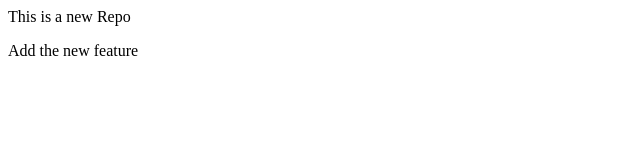
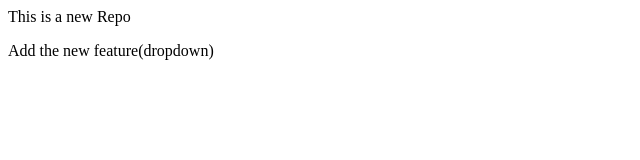
Before and after one commit to nitya-santhoshi-21/localrepo, a plain HTML site: page index.html in a window 1280 px wide. Shown: the full height of the page, 0-640 px from the left. Drawn offline with Linux system fonts and the light colour scheme.

```diff
--- a/index.html
+++ b/index.html
@@ -1,4 +1,2 @@
-<p>
-    This is a new Repo
-</p>
-<p> Add the new feature</p>
+<p>This is a new Repo</p>
+<p> Add the new feature(dropdown)</p>
```
Also changed, not shown: 1 other file.
